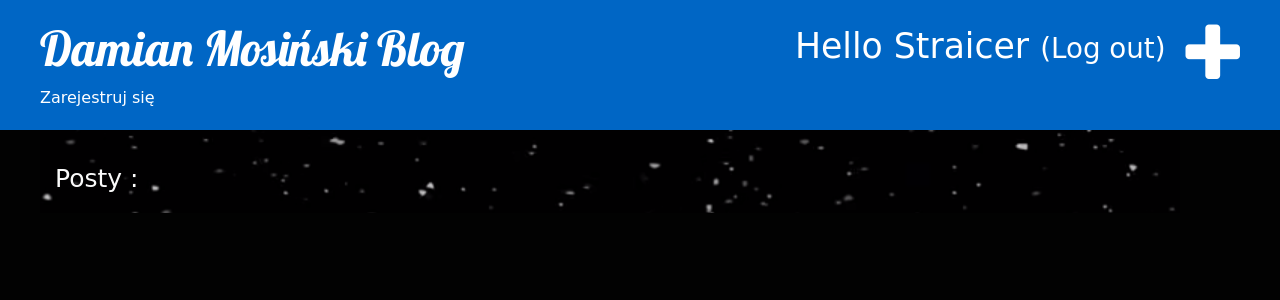
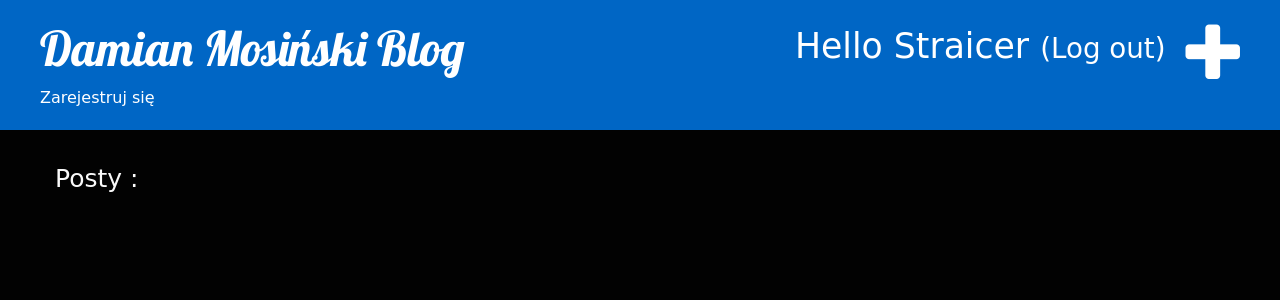
Before and after one commit to Straicur/Straicur-aplikacje-internetowe-Mosinski-185ic, a Django app: page / in a window 1280 px wide. Shown: the top 300 px of the page. Run offline with Django 3.2, Linux system fonts and the light colour scheme; a user stored in the database is signed in; data that the repository does not hold is empty; some libraries are stand-ins or nearby versions.

Commit message:
Zmiana 23

```diff
--- a/blog/static/css/blog.css
+++ b/blog/static/css/blog.css
@@ -46,7 +46,6 @@ body{
 
 .content {
     padding-top: 15px;
-    background-image: url("blog/static/kapitan.PNG");
     margin-left: 40px;
     font-family: 'Goldman', cursive;
     color: #fafafa;
```
